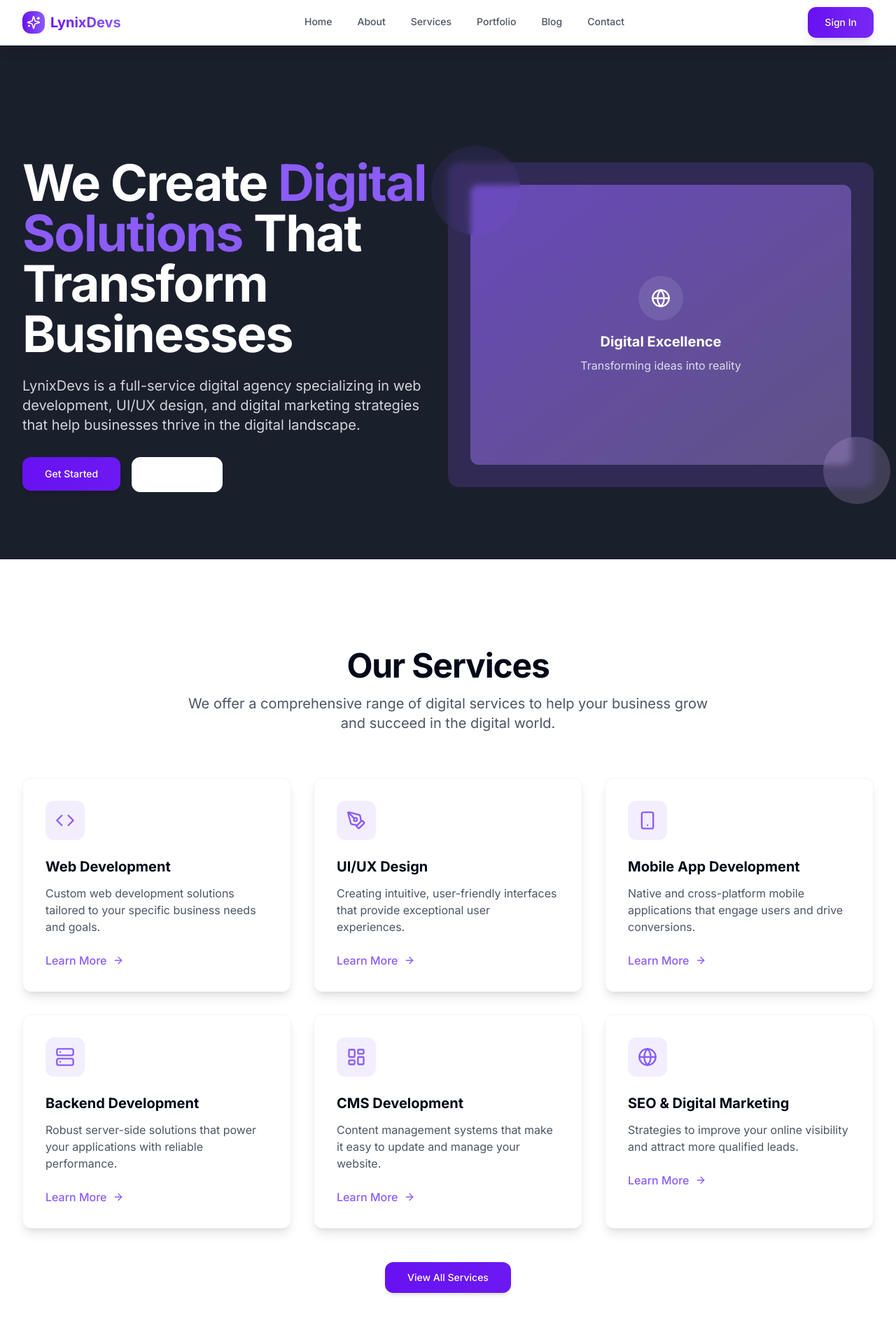
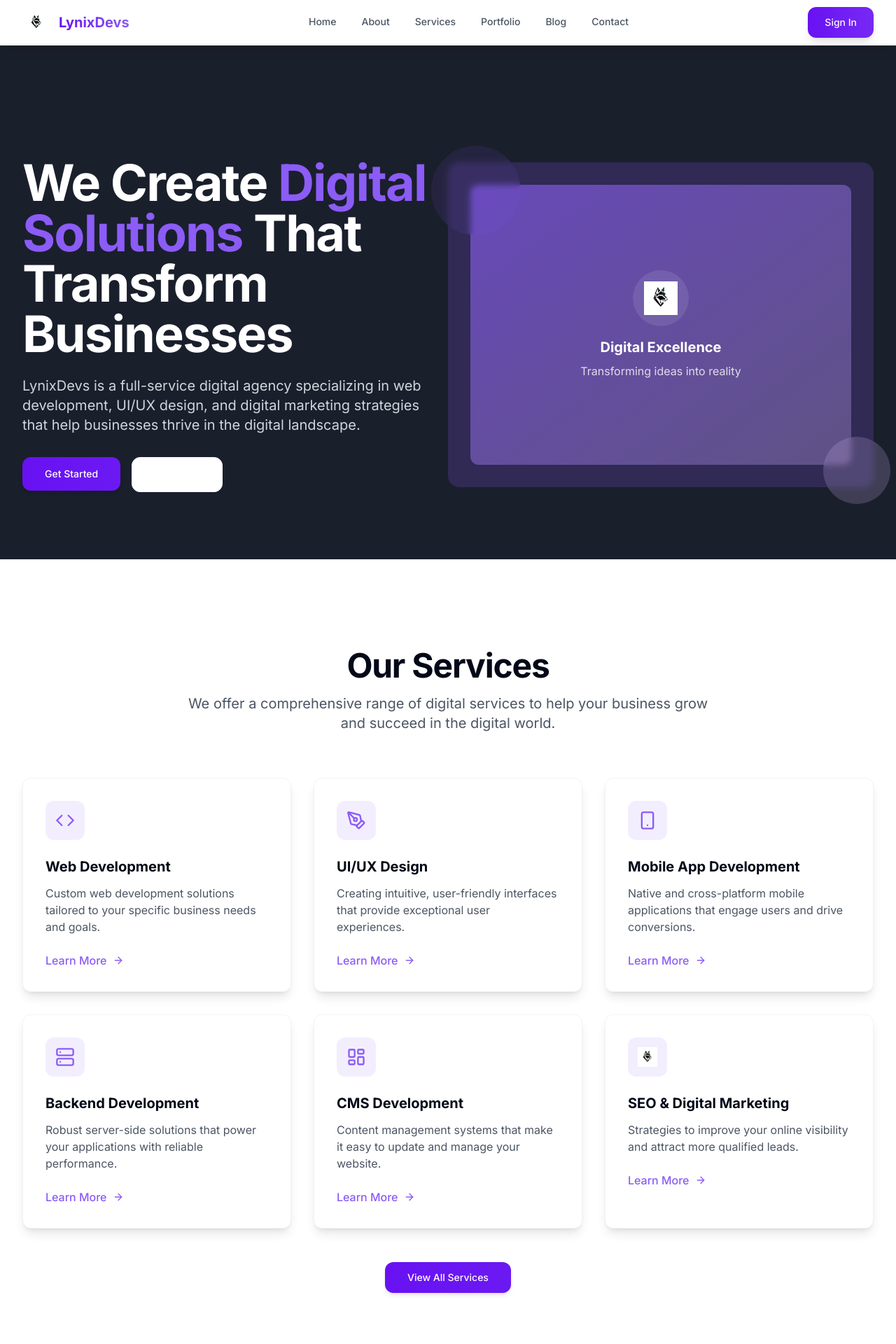
Before and after one commit to a4axjd/LynixDevs, a React (Vite) app: page /home in a window 1280 px wide. Shown: the top 1920 px of the page at 70% size. Built offline with nearby package versions, Linux system fonts and the light colour scheme.

Commit message:
Refactor: Implement logo and email assignment
- Integrate provided logos across the site.
- Provide guidance on email assignment for various tasks.

```diff
--- a/src/components/Navbar.tsx
+++ b/src/components/Navbar.tsx
@@ -1,7 +1,7 @@
 
 import { useState } from "react";
 import { Link, useLocation } from "react-router-dom";
-import { Menu, X, Sparkles } from "lucide-react";
+import { Menu, X } from "lucide-react";
 import { Button } from "@/components/ui/button";
 import { useAuth } from "@/contexts/AuthContext";
 import UserMenu from "@/components/UserMenu";
@@ -30,9 +30,13 @@ const Navbar = () => {
         <div className="flex justify-between h-16">
           <div className="flex items-center">
             <Link to="/" className="flex-shrink-0 flex items-center group">
-              <div className="flex items-center space-x-2">
-                <div className="w-8 h-8 bg-gradient-to-r from-primary to-lynix-purple rounded-lg flex items-center justify-center group-hover:scale-110 transition-transform duration-200">
-                  <Sparkles className="w-5 h-5 text-white" />
+              <div className="flex items-center space-x-3">
+                <div className="w-10 h-10 flex items-center justify-center group-hover:scale-110 transition-transform duration-200">
+                  <img
+                    src="/lovable-uploads/041cb83a-ded4-4d58-bdcc-8ae8bf10f151.png"
+                    alt="LynixDevs Logo"
+                    className="w-8 h-8 object-contain"
+                  />
                 </div>
                 <span className="text-xl font-bold bg-gradient-to-r from-primary to-lynix-purple bg-clip-text text-transparent">
                   LynixDevs
--- a/src/pages/Home.tsx
+++ b/src/pages/Home.tsx
@@ -2,7 +2,7 @@
 import { useState, useEffect } from "react";
 import { Link } from "react-router-dom";
 import { Button } from "@/components/ui/button";
-import { ArrowRight, Code, LayoutDashboard, PenTool, Server, Smartphone, Globe } from "lucide-react";
+import { ArrowRight, Code, LayoutDashboard, PenTool, Server, Smartphone } from "lucide-react";
 
 const Home = () => {
   const [isVisible, setIsVisible] = useState(false);
@@ -41,8 +41,12 @@ const Home = () => {
                   <div className="w-full h-[300px] md:h-[400px] bg-gradient-to-br from-lynix-purple to-lynix-secondary-purple rounded-lg overflow-hidden relative">
                     <div className="absolute inset-0 bg-lynix-dark/30 flex items-center justify-center">
                       <div className="text-center">
-                        <div className="inline-flex items-center justify-center w-16 h-16 rounded-full bg-white/10 backdrop-blur-sm mb-4">
-                          <Globe className="w-7 h-7 text-white" />
+                        <div className="inline-flex items-center justify-center w-20 h-20 rounded-full bg-white/10 backdrop-blur-sm mb-4">
+                          <img
+                            src="/lovable-uploads/041cb83a-ded4-4d58-bdcc-8ae8bf10f151.png"
+                            alt="LynixDevs Logo"
+                            className="w-12 h-12 object-contain"
+                          />
                         </div>
                         <h3 className="text-white text-xl font-bold">Digital Excellence</h3>
                         <p className="text-white/80 mt-2">Transforming ideas into reality</p>
@@ -142,7 +146,12 @@ const Home = () => {
             {/* Service 6 */}
             <div className="bg-white p-8 rounded-xl shadow-lg hover:shadow-xl transition-shadow border border-gray-100">
               <div className="w-14 h-14 rounded-lg bg-lynix-purple/10 flex items-center justify-center mb-6">
-                <Globe className="text-lynix-purple" size={28} />
+                <img
+                  src="/lovable-uploads/041cb83a-ded4-4d58-bdcc-8ae8bf10f151.png"
+                  alt="Digital Marketing"
+                  className="w-7 h-7 object-contain"
+                  style={{ filter: 'hue-rotate(260deg) saturate(2)' }}
+                />
               </div>
               <h3 className="text-xl font-bold mb-3">SEO & Digital Marketing</h3>
               <p className="text-gray-600 mb-6">
--- a/src/pages/Index.tsx
+++ b/src/pages/Index.tsx
@@ -50,7 +50,11 @@ const Index = () => {
         <div className="max-w-7xl mx-auto px-4 sm:px-6 lg:px-8 relative">
           <div className="text-center max-w-4xl mx-auto">
             <div className="inline-flex items-center px-4 py-2 rounded-full bg-primary/10 text-primary text-sm font-medium mb-6 animate-fade-in">
-              <Sparkles className="w-4 h-4 mr-2" />
+              <img
+                src="/lovable-uploads/041cb83a-ded4-4d58-bdcc-8ae8bf10f151.png"
+                alt="LynixDevs"
+                className="w-4 h-4 mr-2 object-contain"
+              />
               Leading Digital Agency
             </div>
             <h1 className="text-4xl md:text-6xl lg:text-7xl font-bold mb-6 bg-gradient-to-r from-primary via-lynix-purple to-primary bg-clip-text text-transparent animate-fade-in">
@@ -212,7 +216,11 @@ const Index = () => {
             <div className="absolute inset-0 bg-black/10"></div>
             <div className="relative max-w-4xl mx-auto space-y-8">
               <div className="inline-flex items-center px-6 py-3 rounded-full bg-white/20 text-white text-sm font-medium backdrop-blur-sm">
-                <Sparkles className="w-4 h-4 mr-2" />
+                <img
+                  src="/lovable-uploads/041cb83a-ded4-4d58-bdcc-8ae8bf10f151.png"
+                  alt="LynixDevs"
+                  className="w-4 h-4 mr-2 object-contain"
+                />
                 Ready to Get Started?
               </div>
               <h2 className="text-3xl md:text-4xl lg:text-6xl font-bold">
```
Also changed, not shown: public/lovable-uploads/041cb83a-ded4-4d58-bdcc-8ae8bf10f151.png (added).
